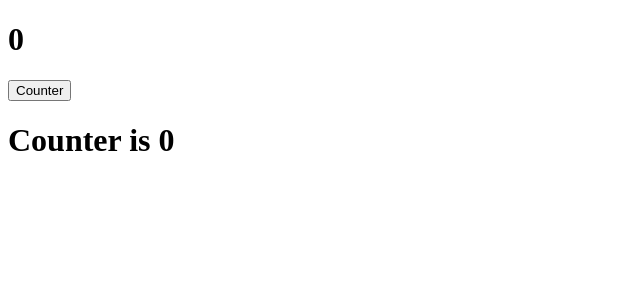
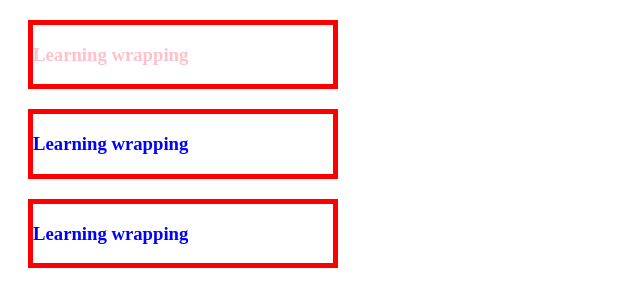
Before and after one commit to HaniWasim/learning-react, a React (Vite) app: page / in a window 1280 px wide. Shown: the top 306 px of the page, without its empty margins (0-640 px from the left). Built offline with nearby package versions, Linux system fonts and the light colour scheme.

Commit message:
learning wrapping

```diff
--- a/src/App.jsx
+++ b/src/App.jsx
@@ -1,10 +1,14 @@
-import {useState} from "react";
-import User from "./userComp";
+import { useState } from "react";
+// import User from "./userComp";
+import UserProps from "./prop";
+// import College from "./college";
+import Students from "./college";
+import Wrap from "./wrapper";
+
 // import Counter from "./counter";
 
 // import Header from "./header"
 // import Profile, { Pic, Setting, Userkey } from "./usercomponent"
-
 
 // function Apple(){
 // return(
@@ -34,8 +38,6 @@ import User from "./userComp";
 // }
 // export default Apple
 
-
-
 //             import Todo from "./todo";
 
 // function App(params) {
@@ -49,9 +51,6 @@ import User from "./userComp";
 // export default App;
 //
 
-
-
-
 // function App(params) {
 //  function Anime(params) {
 //   alert("naruto")
@@ -60,8 +59,6 @@ import User from "./userComp";
 //  const Fruit=(name)=>{
 //   alert(name);
 //  }
-
-
 
 //  return(
 // <div>
@@ -72,15 +69,6 @@ import User from "./userComp";
 //  )
 // }
 // export default App  ;
-
-
-
-
-
-
-
-
-
 
 // function App(params) {
 //   const [fruit, setFruit] = useState("Apple")
@@ -103,15 +91,6 @@ import User from "./userComp";
 // }
 // export default App
 
-
-
-
-
-
-
-
-
-
 // function App(params) {
 //  const [Display, setDisplay] = useState(true)
 // return(
@@ -129,22 +108,85 @@ import User from "./userComp";
 // }
 //  export default App;
 
+// function App(params) {
+//  const [Number, setNumber] = useState(0)
+//  return(
+//   <div>
+//     <h1>{Number}</h1>
+//     <button onClick={()=>setNumber(Number+1)}>Counter</button>
+//     {
+//       Number==0?<h1>Counter is 0 </h1>
+//       :Number==1?<h1>Counter is 1 </h1>
+//       :Number==2?<h1>Counter is 2 </h1>
+//       :Number==3?<h1>Counter is 3 </h1>
+//       :Number>=4?<h1>Counter is greater than 3 </h1>:null
+//     }
+//   </div>
+//  )
+// }
+// export default App;
 
+// function App(params) {
+//   let username="hani khan";
+//   let age = 18;
+//   let Email="hani@mail.com"
+// return(
+//   // <UserProps name="Hani WASIM" age={18} Email="hani@mail.com"/>
+//   <UserProps name={username} age={age} Email={Email}/>
 
+// )
+// }
+// export default App;
+
+// function App(params) {
+//   let userobj={
+//      username:"hani khan",
+//    age : 18,
+//    Email:"hani@mail.com"
+//   }
+//   return(
+//     <UserProps Userobject={userobj}/>
+//   )
+// }
+// export default App;
+
+// function App(params) {
+//   let collNames =['adamjee','dj','ned']
+//   return(
+//     < College colNames={collNames}/>
+//   )
+// }
+// export default App;
+
+// function StdName(params) {
+//   const [Student, setStudent] = useState("hamza")
+//   // let Student="hamza"
+//   return(
+//     <div>
+//       <h1>hello </h1>
+//      <Students name={Student}/>
+//      <button onClick={()=>setStudent("Hani")} >upload student name </button>
+//     </div>
+//   )
+// }
+// export default StdName;
 function App(params) {
- const [Number, setNumber] = useState(0)
- return(
+  return (
     <div>
-    <h1>{Number}</h1>
-    <button onClick={()=>setNumber(Number+1)}>Counter</button>
-    {
-      Number==0?<h1>Counter is 0 </h1>
-      :Number==1?<h1>Counter is 1 </h1>
-      :Number==2?<h1>Counter is 2 </h1>
-      :Number==3?<h1>Counter is 3 </h1>
-      :Number>=4?<h1>Counter is greater than 3 </h1>:null
-    }
+
+    <Wrap color="pink">
+      <h3>Learning wrapping</h3>
+
+    </Wrap>
+        <Wrap>
+      <h3>Learning wrapping</h3>
+
+    </Wrap>
+        <Wrap>
+      <h3>Learning wrapping</h3>
+
+    </Wrap>
     </div>
- )
+  );
 }
 export default App;
--- /dev/null
+++ b/src/college.jsx
@@ -0,0 +1,26 @@
+// function College({colNames}) {
+//     return(
+// <div>
+//             <h1>collegess</h1>
+// <h3>{colNames[0]}</h3>
+// <hr />
+// <h3>{colNames[1]}</h3>
+// <hr />
+// <h3>{colNames[2]}</h3>
+
+
+// </div>
+//     )
+// }
+// export default College;
+
+function Students({name}) {
+return(
+    <div>
+
+    <h1>Student names</h1>
+    <h3>{name}</h3>
+</div>
+)
+}
+export default Students;
--- /dev/null
+++ b/src/prop.jsx
@@ -0,0 +1,11 @@
+function UserProps({Userobject}) {
+    return(
+        <div>
+            <h1>learning props</h1>
+            <h1>{Userobject.username}</h1>
+        <h1>{Userobject.Email}</h1>
+        <h1>{Userobject.age}</h1>
+        </div>
+    )
+}
+export default UserProps;
--- /dev/null
+++ b/src/wrapper.jsx
@@ -0,0 +1,9 @@
+function Wrap({ children , color="blue"}) {
+  return (
+    <div style={{ color: color, border: "5px solid red", width: "300px" , margin:"20px"}}>
+      {children}
+      {/* <h1>leraning wrapper</h1> */}
+    </div>
+  );
+}
+export default Wrap;
```
Lines whose indentation alone changed are shown as unchanged.
